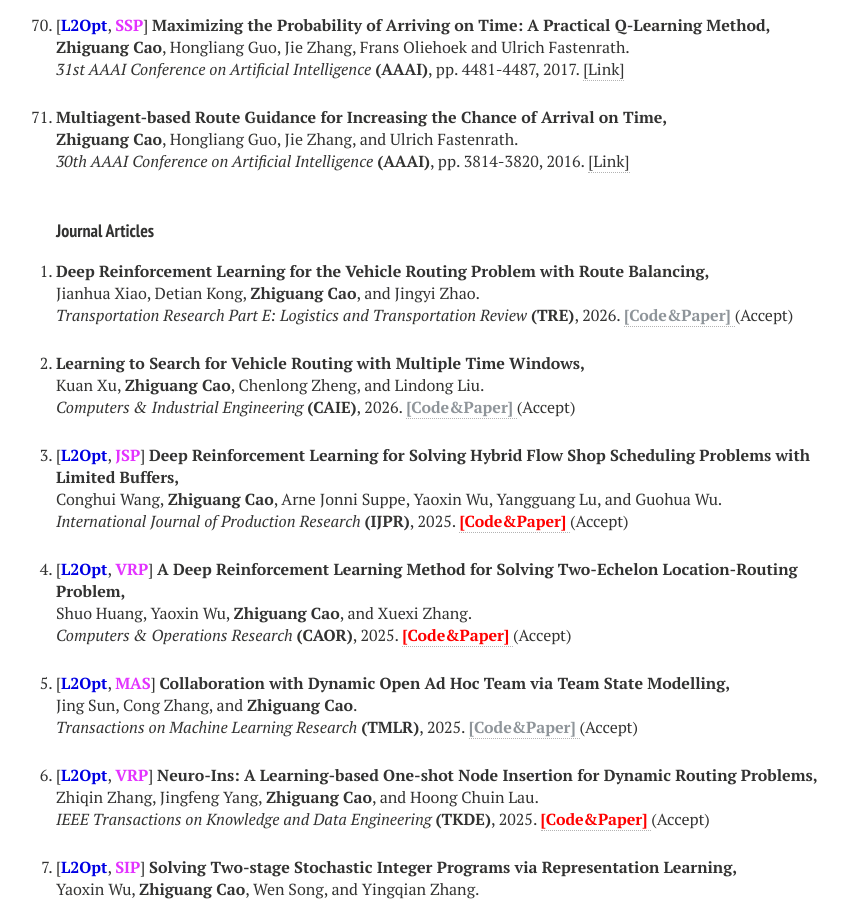
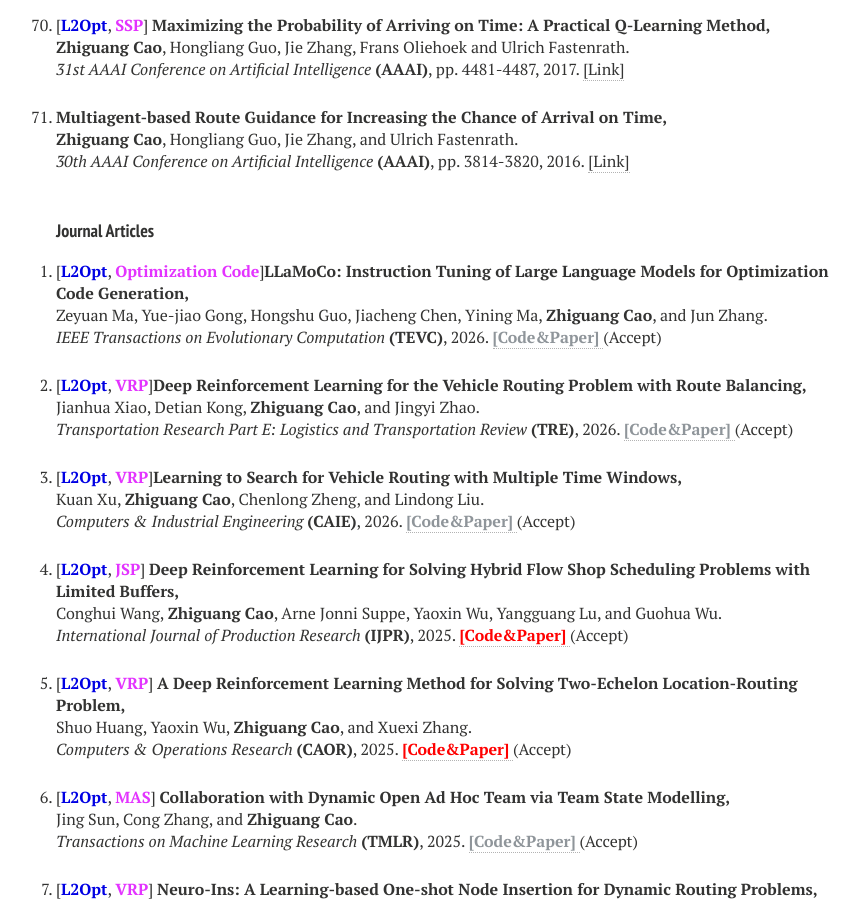
Before and after one commit to zhiguangcaosg/zhiguangcaosg.github.io, a Jekyll site: the page built from publications.md, in a window 1280 px wide and 900 px high, scrolled down 7169 px. Shown: the whole window, without its empty margins (264-1124 px from the left). Built offline with Jekyll 4.4.1, drawn with Linux system fonts in a browser that asks for light colours; nearby versions of some CDN libraries.

Commit message:
Update publications.html

```diff
--- a/_layouts/publications.html
+++ b/_layouts/publications.html
@@ -737,10 +737,17 @@ div.bibtex pre { font-size: 75%; overflow: auto;  width: 100%; padding: 0em 0em;
     <!-- Item: Caelles2016 -->
 <ol style="padding-left:0px;">
 
+<li>
+<p>
+[<font color="#0000E3"><b>L2Opt</b></font>, <font color="#E333FF"><b>Optimization Code</b></font>]<b>LLaMoCo: Instruction Tuning of Large Language Models for Optimization Code Generation,</b>
+<br>Zeyuan Ma, Yue-jiao Gong, Hongshu Guo, Jiacheng Chen, Yining Ma, <b>Zhiguang Cao</b>, and Jun Zhang.<br>
+<i>IEEE Transactions on Evolutionary Computation</i> <b>(TEVC)</b>, 2026.  <a href="https://zhiguangcaosg.github.io/publications/"> <font color="#8F959A"><b>[Code&Paper]</b> </font></a> (Accept)
+</p>
+</li>
 
 <li>
 <p>
-<b>Deep Reinforcement Learning for the Vehicle Routing Problem with Route Balancing,</b>
+[<font color="#0000E3"><b>L2Opt</b></font>, <font color="#E333FF"><b>VRP</b></font>]<b>Deep Reinforcement Learning for the Vehicle Routing Problem with Route Balancing,</b>
 <br>Jianhua Xiao, Detian Kong, <b>Zhiguang Cao</b>, and Jingyi Zhao.<br>
 <i>Transportation Research Part E: Logistics and Transportation Review</i> <b>(TRE)</b>, 2026.  <a href="https://zhiguangcaosg.github.io/publications/"> <font color="#8F959A"><b>[Code&Paper]</b> </font></a> (Accept)
 </p>
@@ -748,7 +755,7 @@ div.bibtex pre { font-size: 75%; overflow: auto;  width: 100%; padding: 0em 0em;
 
 <li>
 <p>
-<b>Learning to Search for Vehicle Routing with Multiple Time Windows,</b>
+[<font color="#0000E3"><b>L2Opt</b></font>, <font color="#E333FF"><b>VRP</b></font>]<b>Learning to Search for Vehicle Routing with Multiple Time Windows,</b>
 <br>Kuan Xu, <b>Zhiguang Cao</b>, Chenlong Zheng, and Lindong Liu.<br>
 <i>Computers & Industrial Engineering</i> <b>(CAIE)</b>, 2026.  <a href="https://zhiguangcaosg.github.io/publications/"> <font color="#8F959A"><b>[Code&Paper]</b> </font></a> (Accept)
 </p>
```
